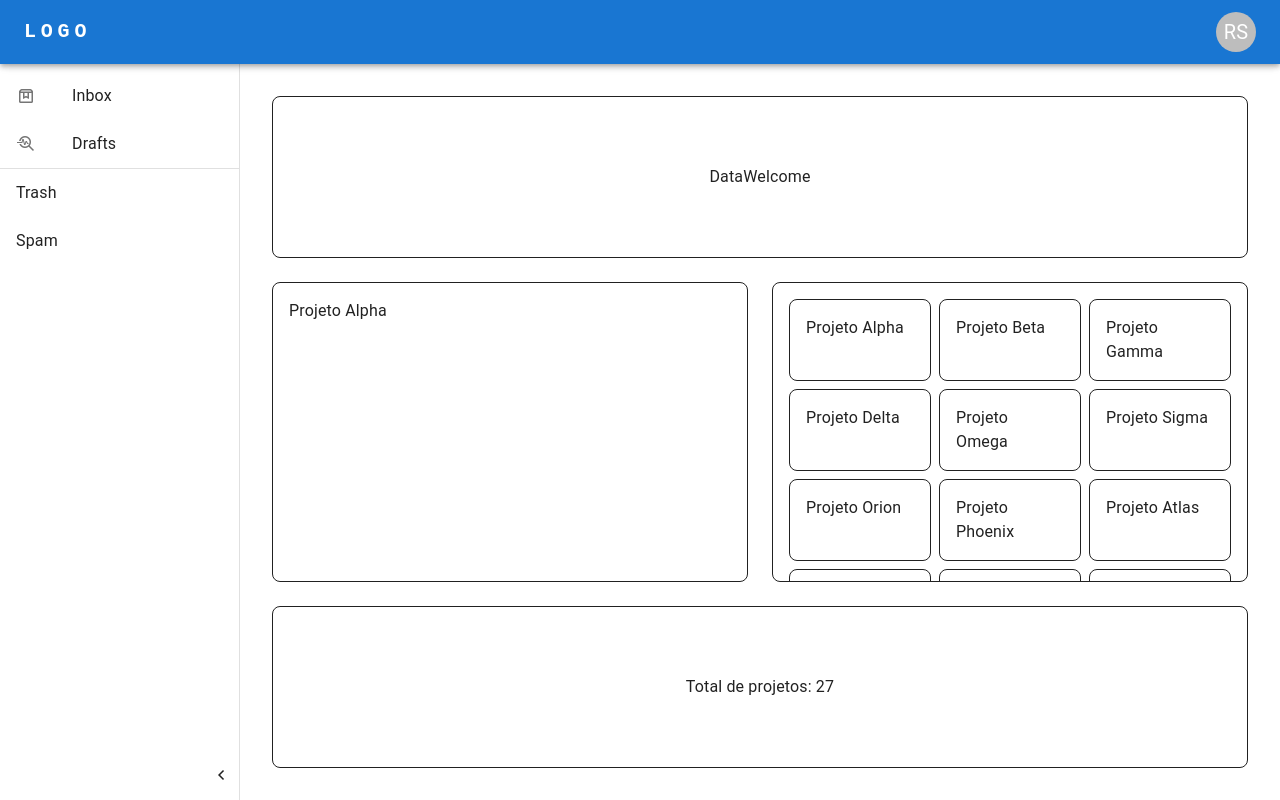
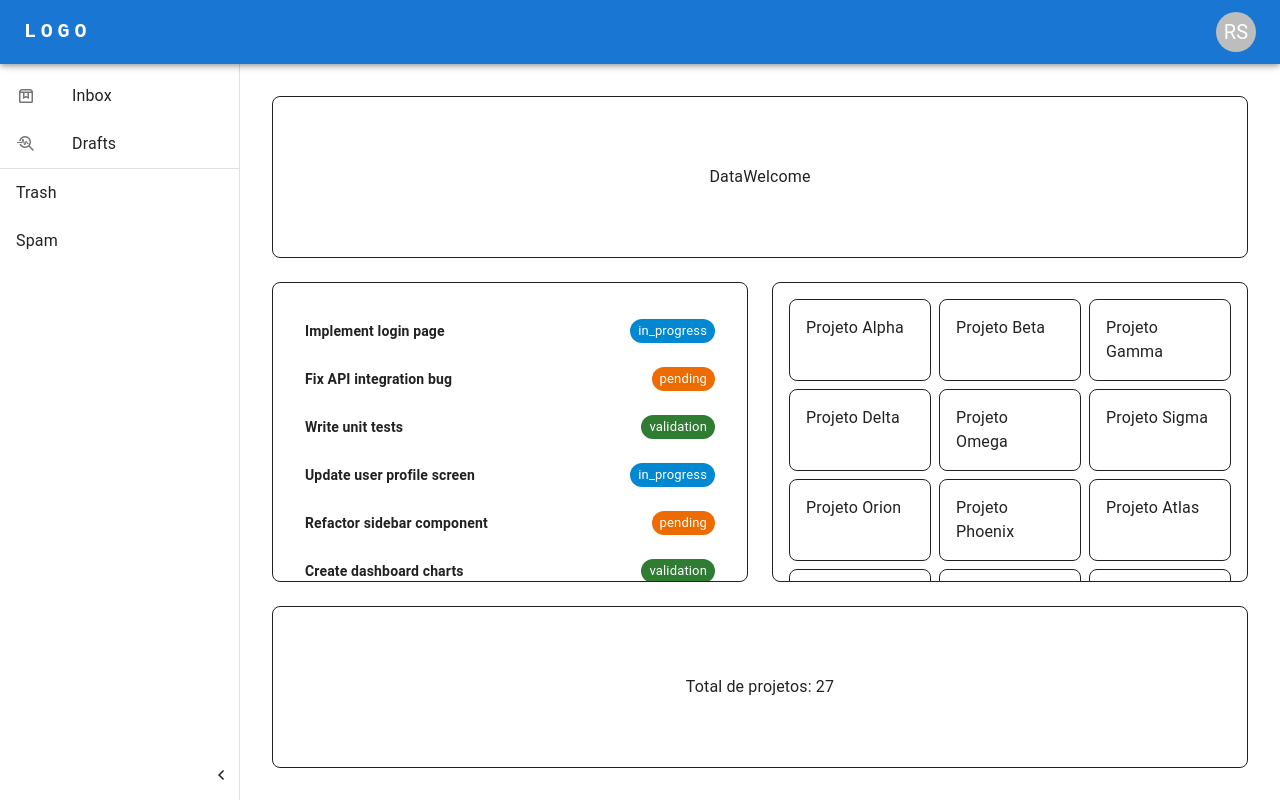
Before and after one commit to LarissaTrin/TCC-MBA-UI, a Next.js app: page /home in a window 1280 px wide. Built offline with nearby package versions, Linux system fonts and the light colour scheme.

Commit message:
cards home  mock

```diff
--- a/src/app/home/page.tsx
+++ b/src/app/home/page.tsx
@@ -1,7 +1,10 @@
 "use client";
 
-import { Project } from "@/common/model";
-import { projectService } from "@/common/services";
+import { GeneralColor, GeneralSize } from "@/common/enum";
+import { Card, Project } from "@/common/model";
+import { cardService, projectService } from "@/common/services";
+import GenericChip from "@/components/Chip";
+import GenericList from "@/components/List";
 import GenericLoading from "@/components/Loading";
 import { GenericPage } from "@/components/Page";
 import GenericPanel from "@/components/Panel";
@@ -11,7 +14,9 @@ import { useEffect, useState } from "react";
 
 export default function HomePage() {
   const [projects, setProjects] = useState<Project[]>([]);
+  const [cardsByUser, setCardsByUser] = useState<Card[]>([]);
   const [loading, setLoading] = useState(true);
+  const [loadingByCard, setLoadingByCard] = useState(true);
 
   function renderProjectBox(project: Project) {
     return (
@@ -33,21 +38,57 @@ export default function HomePage() {
     );
   }
 
+  function renderCardLabel(card: Card) {
+    return (
+      <Box
+        display="flex"
+        justifyContent="space-between"
+        alignItems="center"
+        gap={1}
+      >
+        <Typography variant="body2" fontWeight="bold">
+          {card.name}
+        </Typography>
+        <GenericChip
+          label={card.status}
+          size={GeneralSize.Small}
+          color={
+            card.status === "pending"
+              ? GeneralColor.Warning
+              : card.status === "in_progress"
+              ? GeneralColor.Info
+              : GeneralColor.Success
+          }
+        />
+      </Box>
+    );
+  }
+
+  function renderCardList(cards: Card[]) {
+    const items = cards.map((card) => ({
+      label: renderCardLabel(card),
+      onClick: () => console.log("Card clicked:", card.id),
+      secondary: card.status,
+    }));
+
+    return <GenericList items={items} loading={false} collapsed={false} />;
+  }
+
   useEffect(() => {
     projectService
       .getAll()
       .then((data) => setProjects(data))
       .finally(() => setLoading(false));
+
+    cardService
+      .getAll()
+      .then((data) => setCardsByUser(data))
+      .finally(() => setLoadingByCard(false));
   }, []);
 
   return (
     <GenericPage sx={{ height: "100%" }}>
-      <Box
-        display="flex"
-        flexDirection="column"
-        gap={3}
-        height="100%"
-      >
+      <Box display="flex" flexDirection="column" gap={3} height="100%">
         <GenericPanel
           sx={{
             display: "flex",
@@ -68,11 +109,7 @@ export default function HomePage() {
           minHeight={300}
         >
           <GenericPanel sx={{ flex: 1, minHeight: 0, overflow: "auto" }}>
-            {loading ? (
-              <GenericLoading />
-            ) : (
-              <Typography>{projects[0]?.projectName}</Typography>
-            )}
+            {loadingByCard ? <GenericLoading /> : renderCardList(cardsByUser)}
           </GenericPanel>
 
           <GenericPanel sx={{ flex: 1, minHeight: 0, overflow: "auto" }}>
--- a/src/common/enum/index.ts
+++ b/src/common/enum/index.ts
@@ -1 +1,2 @@
 export * from "./components";
+export * from "./status";
--- /dev/null
+++ b/src/common/enum/status.ts
@@ -0,0 +1,5 @@
+export enum Status {
+  Pending = "pending",
+  InProgress = "in_progress",
+  Validation = "validation",
+}
--- /dev/null
+++ b/src/common/mock/card.ts
@@ -0,0 +1,31 @@
+// src/common/mock/cards.ts
+import { Status } from "../enum";
+import { Card } from "../model/card";
+
+export const CARDS_BY_USER: Card[] = [
+  { id: 1, name: "Implement login page", dueDate: "2025-09-10", status: Status.InProgress },
+  { id: 2, name: "Fix API integration bug", dueDate: "2025-09-05", status: Status.Pending },
+  { id: 3, name: "Write unit tests", dueDate: "2025-10-01", status: Status.Validation },
+  { id: 4, name: "Update user profile screen", dueDate: "2025-09-20", status: Status.InProgress },
+  { id: 5, name: "Refactor sidebar component", dueDate: "2025-08-30", status: Status.Pending },
+  { id: 6, name: "Create dashboard charts", dueDate: "2025-10-15", status: Status.Validation },
+  { id: 7, name: "Fix mobile responsive layout", dueDate: "2025-09-25", status: Status.InProgress },
+  { id: 8, name: "Optimize database queries", dueDate: "2025-09-12", status: Status.Pending },
+  { id: 9, name: "Migrate legacy API calls", dueDate: "2025-09-28", status: Status.Validation },
+  { id: 10, name: "Implement dark mode", dueDate: "2025-10-05", status: Status.InProgress },
+  { id: 11, name: "Add forgot password flow", dueDate: "2025-09-07", status: Status.Pending },
+  { id: 12, name: "Improve form validation", dueDate: "2025-09-18", status: Status.Validation },
+  { id: 13, name: "Setup CI/CD pipeline", dueDate: "2025-10-02", status: Status.InProgress },
+  { id: 14, name: "Clean unused dependencies", dueDate: "2025-08-25", status: Status.Pending },
+  { id: 15, name: "Translate UI to Spanish", dueDate: "2025-09-22", status: Status.Validation },
+  { id: 16, name: "Add user activity logs", dueDate: "2025-09-29", status: Status.InProgress },
+  { id: 17, name: "Fix pagination issue", dueDate: "2025-09-06", status: Status.Pending },
+  { id: 18, name: "Add unit tests for hooks", dueDate: "2025-10-12", status: Status.Validation },
+  { id: 19, name: "Redesign settings page", dueDate: "2025-09-16", status: Status.InProgress },
+  { id: 20, name: "Fix CORS configuration", dueDate: "2025-09-08", status: Status.Pending },
+  { id: 21, name: "Implement notification system", dueDate: "2025-09-30", status: Status.Validation },
+  { id: 22, name: "Migrate icons to Material Symbols", dueDate: "2025-10-07", status: Status.InProgress },
+  { id: 23, name: "Fix dropdown menu bug", dueDate: "2025-09-11", status: Status.Pending },
+  { id: 24, name: "Optimize image loading", dueDate: "2025-09-27", status: Status.Validation },
+  { id: 25, name: "Improve accessibility (a11y)", dueDate: "2025-10-03", status: Status.InProgress },
+];
--- a/src/common/mock/index.ts
+++ b/src/common/mock/index.ts
@@ -1 +1,2 @@
+export * from "./card";
 export * from "./project";
--- /dev/null
+++ b/src/common/model/card.ts
@@ -0,0 +1,9 @@
+import { Status } from "../enum";
+
+// src/common/model/card.ts
+export interface Card {
+  id: number;
+  name: string;
+  dueDate: string; // ISO date
+  status: Status;
+}
--- a/src/common/model/components/List.ts
+++ b/src/common/model/components/List.ts
@@ -1,4 +1,5 @@
 import { MaterialSymbol } from "material-symbols";
+import { ReactNode } from "react";
 
 /**
  * Props for the `GenericList` component.
@@ -26,7 +27,7 @@ export interface GenericListItem {
   /**
    * Text displayed as the item label.
    */
-  label: string;
+  label: string | ReactNode;
 
   /**
    * Optional icon displayed next to the label.
--- a/src/common/model/index.ts
+++ b/src/common/model/index.ts
@@ -1,2 +1,3 @@
 export * from './components'
+export * from './card'
 export * from './preject'
--- /dev/null
+++ b/src/common/services/cardService.ts
@@ -0,0 +1,18 @@
+import { CARDS_BY_USER } from "../mock";
+import { Card } from "../model";
+
+export const cardService = {
+  async getAll(): Promise<Card[]> {
+    return new Promise((resolve) => {
+      setTimeout(() => resolve(CARDS_BY_USER), 2000);
+    });
+  },
+
+  async getById(id: number): Promise<Card | undefined> {
+    return new Promise((resolve) => {
+      setTimeout(() => {
+        resolve(CARDS_BY_USER.find((c) => c.id === id));
+      }, 500);
+    });
+  },
+};
--- a/src/common/services/index.ts
+++ b/src/common/services/index.ts
@@ -1 +1,2 @@
+export * from './cardService'
 export * from './projectService'
```
